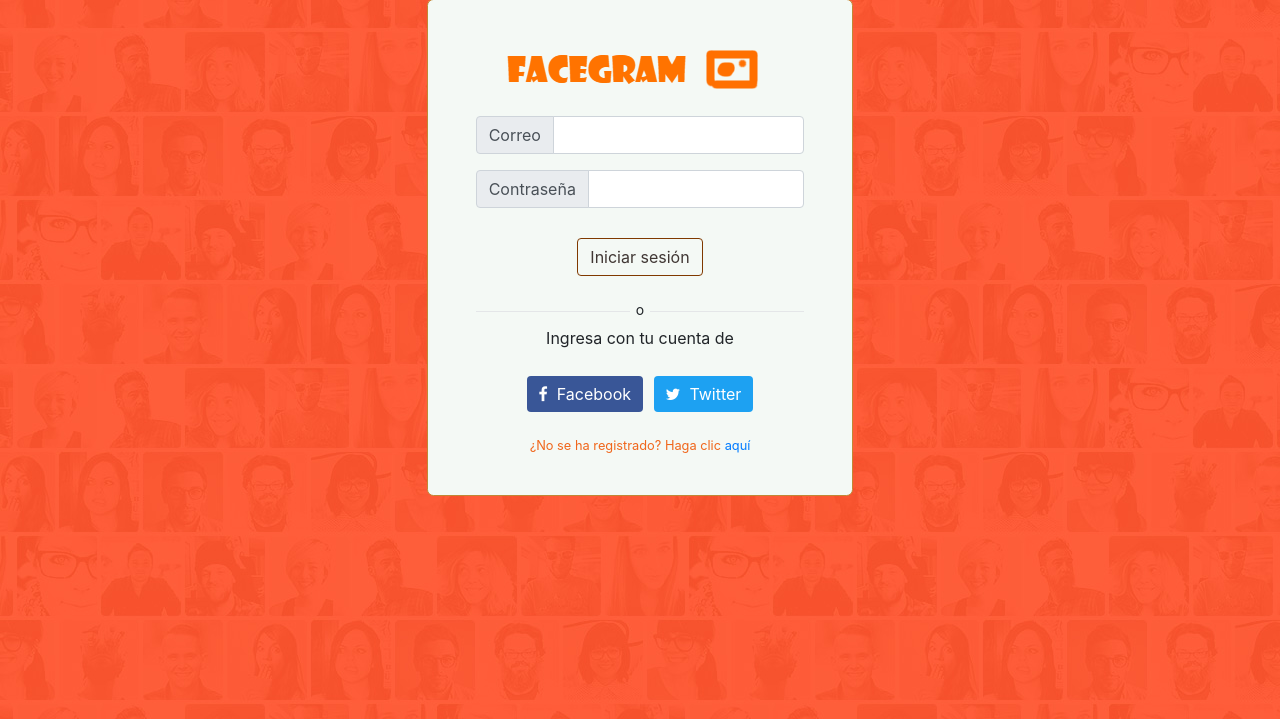
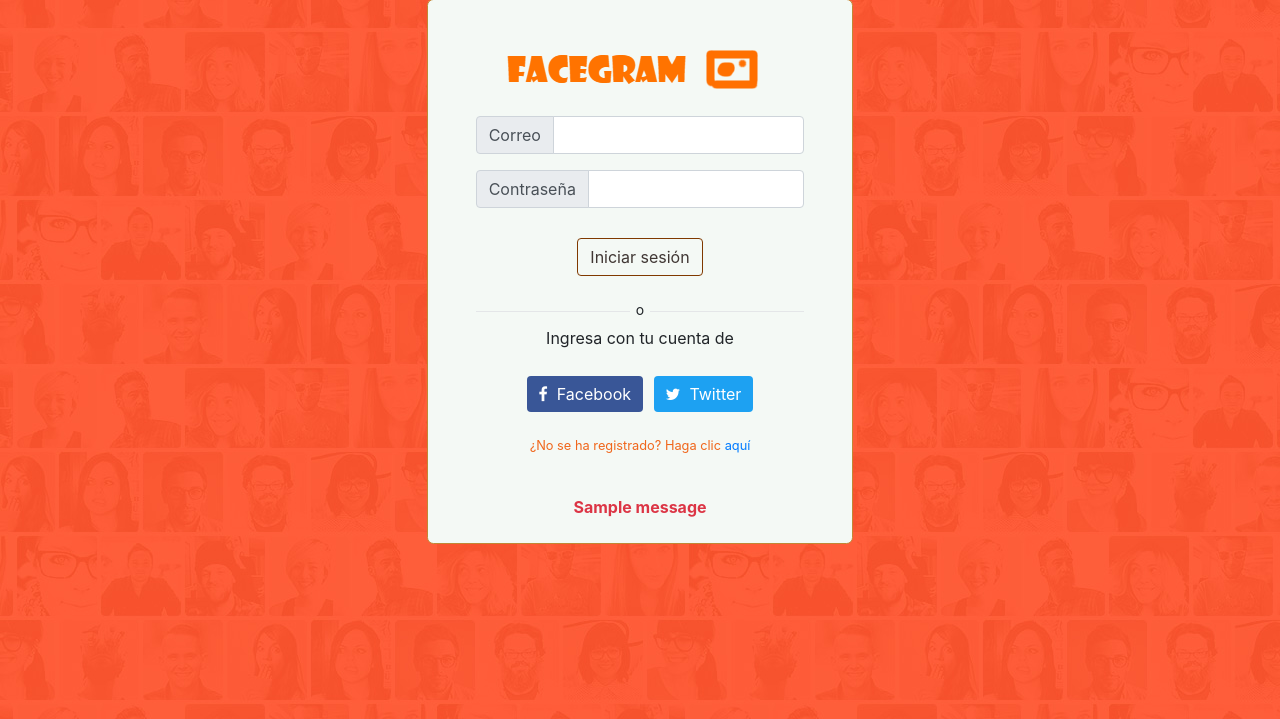
Before and after one commit to JosMMV/proyectoATI, a Flask app: page /login in a window 1280 px wide. Shown: the part 81-800 px from the top of the page. Run offline with Flask 2, Linux system fonts and the light colour scheme; one stand-in notice (Sample message) is shown; some libraries are stand-ins or nearby versions.

Commit message:
Mensaje de error si datos son incorrectos

```diff
--- a/main.py
+++ b/main.py
@@ -1,4 +1,4 @@
-from flask import Flask, render_template, request, make_response, session, redirect, url_for
+from flask import Flask, render_template, request, make_response, session, redirect, url_for, flash
 from pymongo import *
 import forms
 from flask_wtf.csrf import CSRFProtect
@@ -70,6 +70,8 @@
 		if usr["password"] == password:
 			session['username'] = email
 			return redirect(url_for('home'))
+	error_message = 'Ha ingresado sus datos incorrectos. Favor intente nuevamente.'
+	flash(error_message)
 	return redirect(url_for('login'))
 
 @app.route('/home', methods=['POST','GET'])
--- a/templates/login.html
+++ b/templates/login.html
@@ -47,10 +47,14 @@
           </div>
       </div>
       <br><p class="text-center small" style="color: #f0661b">¿No se ha registrado? Haga clic <a href="#" data-toggle="modal" data-target="#myModal">aquí</a></p>
-      {% if error %}
-        <br><br>
-        <span class="control-label text-danger"><strong>Ha ingresado sus datos incorrectos. Favor intente nuevamente</strong></span>
-      {% endif %}
+      {% with messages = get_flashed_messages() %}
+        {% if messages %}
+          {% for message in messages %}
+          <br>
+          <span class="control-label text-danger"><strong>{{message}}</strong></span>
+          {% endfor %}
+        {% endif %}
+      {% endwith %}
     </div>
     <div class="modal fade" id="myModal">
       <div class="modal-dialog">
```
